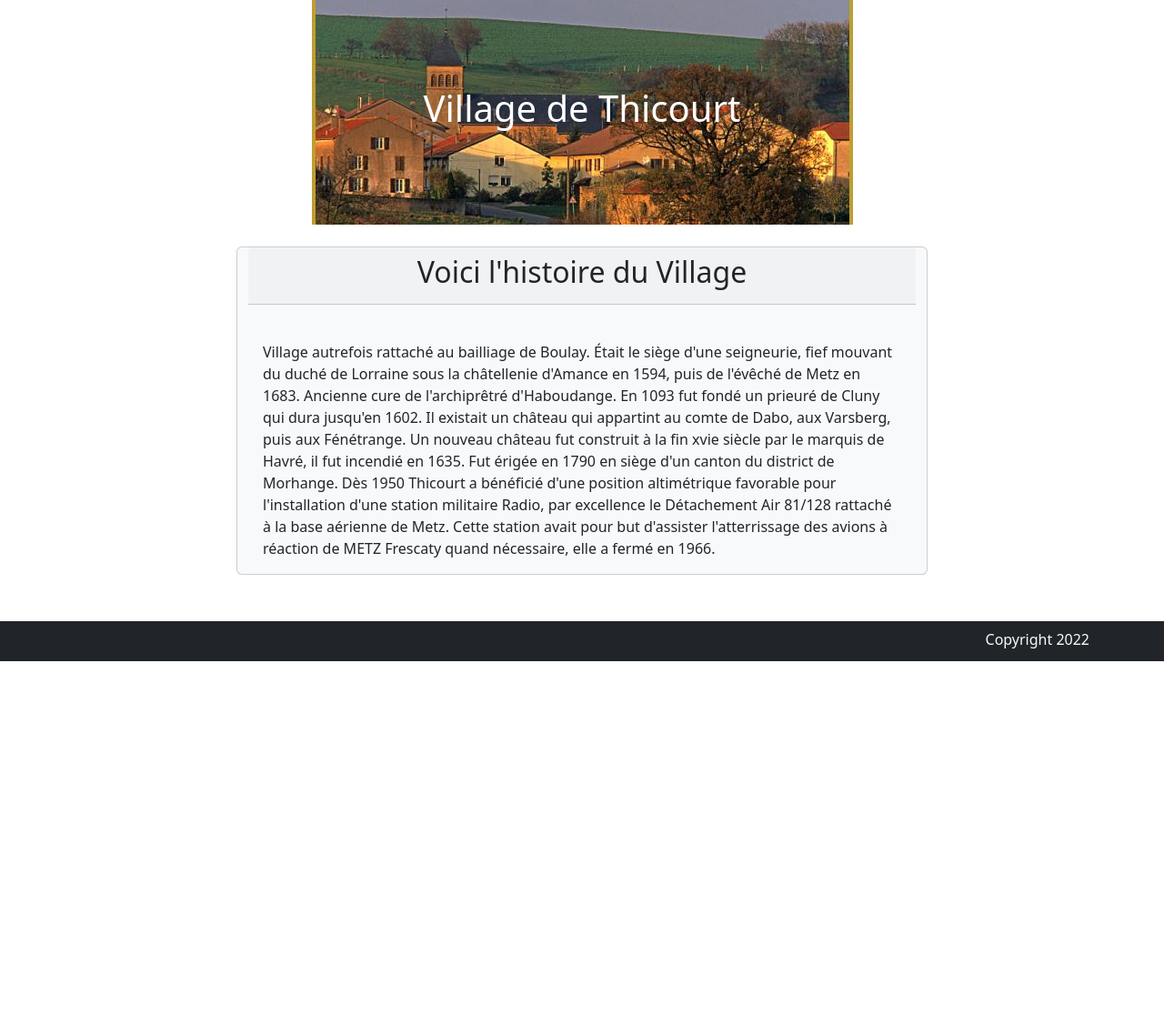
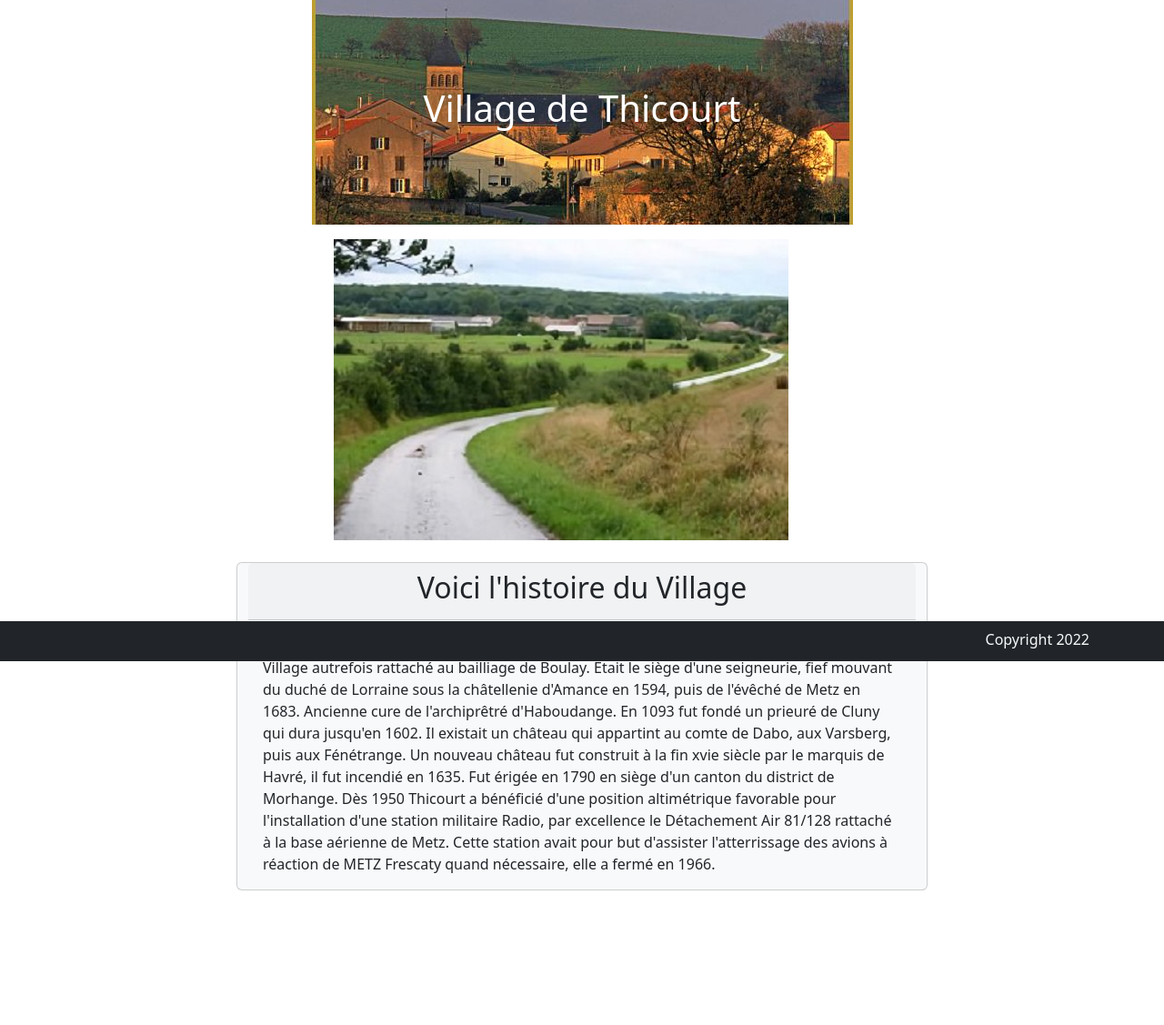
Before and after one commit to Xelimas/ECFVillage, a Symfony app: template templates/home/histoire.html.twig in a window 1280 px wide. Shown: the part 73-1200 px from the top of the page at 91% size. Run offline with Twig, Linux system fonts and the light colour scheme; the template is opened without the code that fills it, so the values that code supplies are empty; some libraries are stand-ins or nearby versions.

Commit message:
ECFVillage v11 ajout diapo histoire

```diff
--- a/templates/base.html.twig
+++ b/templates/base.html.twig
@@ -113,10 +113,13 @@
 
 
 
-    <script src="/docs/5.1/dist/js/bootstrap.bundle.min.js" integrity="sha384-ka7Sk0Gln4gmtz2MlQnikT1wXgYsOg+OMhuP+IlRH9sENBO0LRn5q+8nbTov4+1p" crossorigin="anonymous"></script>
-    <script src="https://cdn.jsdelivr.net/npm/bootstrap@5.1.3/dist/js/bootstrap.bundle.min.js" integrity="sha384-ka7Sk0Gln4gmtz2MlQnikT1wXgYsOg+OMhuP+IlRH9sENBO0LRn5q+8nbTov4+1p" crossorigin="anonymous"></script>
+
 
         {% block body %}{% endblock %}
+        <script src="https://code.jquery.com/jquery-3.2.1.slim.min.js" integrity="sha384-KJ3o2DKtIkvYIK3UENzmM7KCkRr/rE9/Qpg6aAZGJwFDMVNA/GpGFF93hXpG5KkN" crossorigin="anonymous"></script>
+        <script src="https://maxcdn.bootstrapcdn.com/bootstrap/4.0.0/js/bootstrap.min.js" integrity="sha384-JZR6Spejh4U02d8jOt6vLEHfe/JQGiRRSQQxSfFWpi1MquVdAyjUar5+76PVCmYl" crossorigin="anonymous"></script>
+        <script src="https://cdn.jsdelivr.net/npm/bootstrap@5.1.3/dist/js/bootstrap.bundle.min.js" integrity="sha384-ka7Sk0Gln4gmtz2MlQnikT1wXgYsOg+OMhuP+IlRH9sENBO0LRn5q+8nbTov4+1p" crossorigin="anonymous"></script>
+        <script src="/docs/5.1/dist/js/bootstrap.bundle.min.js" integrity="sha384-ka7Sk0Gln4gmtz2MlQnikT1wXgYsOg+OMhuP+IlRH9sENBO0LRn5q+8nbTov4+1p" crossorigin="anonymous"></script>
         <footer class="text-light py-2 bg-dark fixed-bottom ">
           <div class="container">
             <p class="float-end mb-1">
--- a/templates/home/histoire.html.twig
+++ b/templates/home/histoire.html.twig
@@ -1,5 +1,33 @@
 {% extends 'base.html.twig' %} {% block body %}
 
+<div class="container mt-3">
+  <div class="row">
+    <div class="container col-6">
+      <div
+        id="carouselExampleSlidesOnly"
+        class="carousel slide"
+        data-ride="carousel"
+      >
+        <div class="carousel-inner" >
+          <div class="carousel-item active" >
+            <img
+              class="d-block"
+              src="../image/photo.jpg"
+              alt="First slide"
+            />
+          </div>
+          <div class="carousel-item">
+            <img
+              class="d-block"
+              src="../image/photoEglise2.jpg"
+              alt="Third slide"
+            />
+          </div>
+        </div>
+      </div>
+    </div>
+  </div>
+</div>
 <div class="container">
   <div class="row">
     <div class="card container bg-light mb-3 mt-4 col-8">
```
Also changed, not shown: public/image/photo.jpg (added), public/image/photo1.jpg (added), public/image/photoEglise.jpg (added), public/image/photoEglise2.jpg (added).
